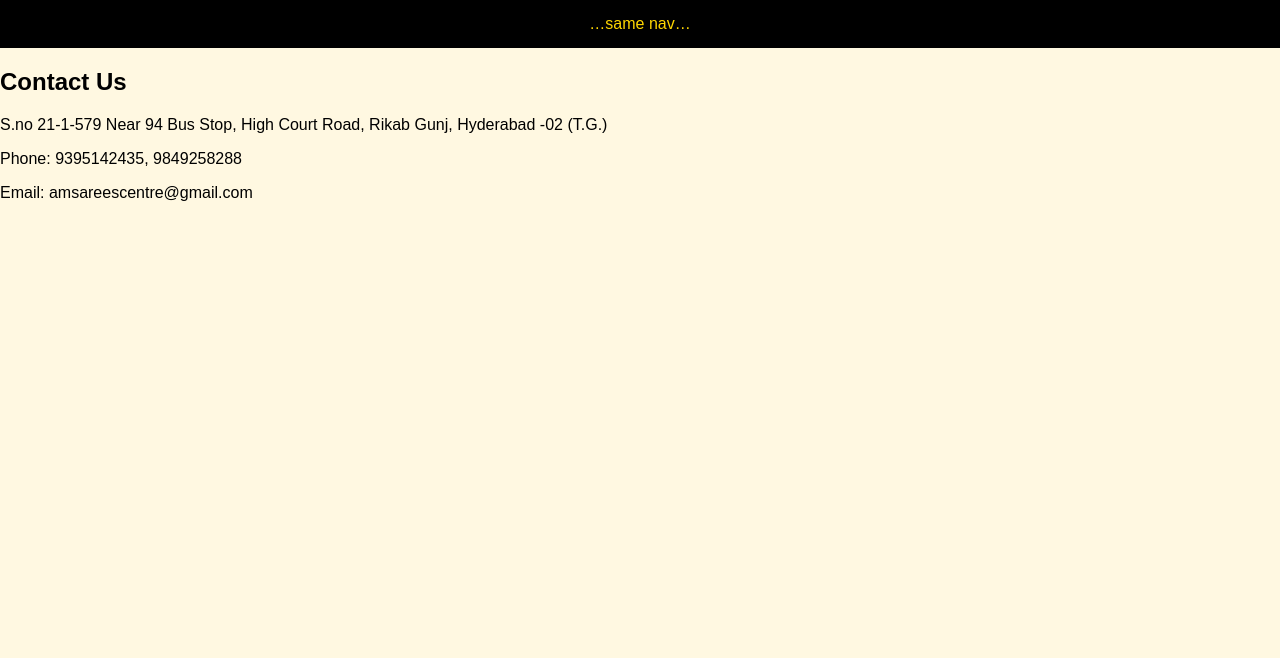
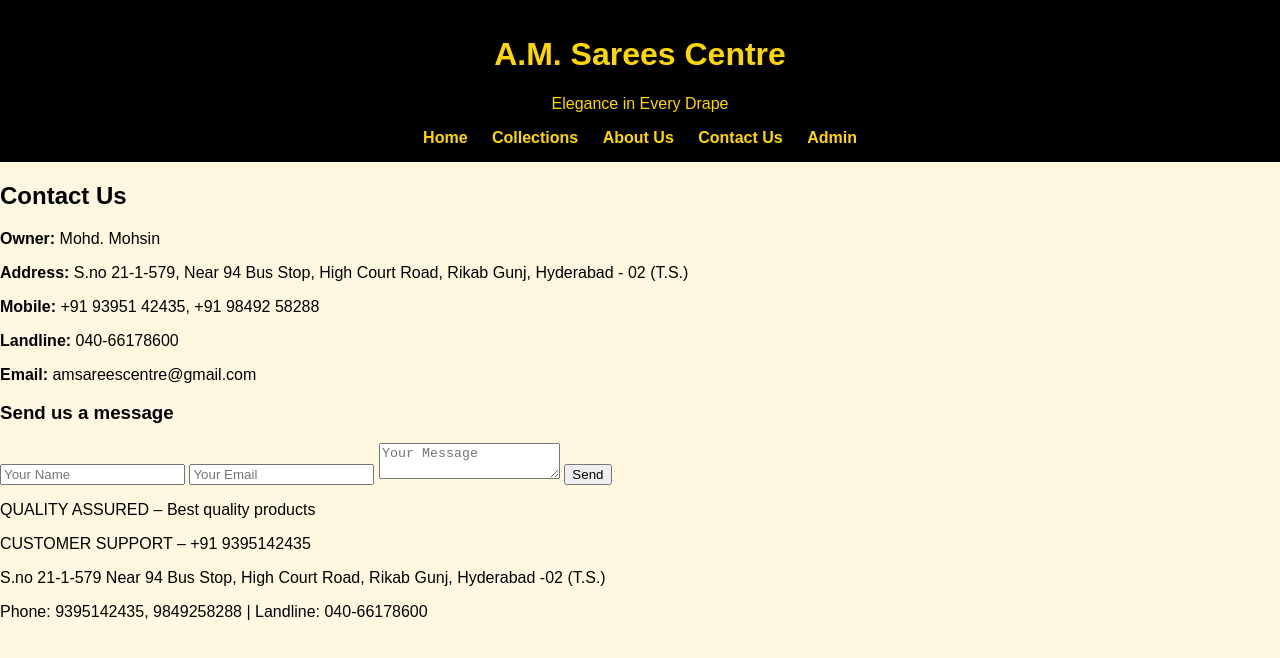
Before and after one commit to amsarees/amsarees-website, a plain HTML site: page docs/contact.html in a window 1280 px wide. Drawn offline with Linux system fonts and the light colour scheme.

Commit message:
Update contact.html

```diff
--- a/docs/contact.html
+++ b/docs/contact.html
@@ -6,10 +6,43 @@
   <link rel="stylesheet" href="style.css">
 </head>
 <body>
-  <header>…same nav…</header>
-  <h2>Contact Us</h2>
-  <p>S.no 21-1-579 Near 94 Bus Stop, High Court Road, Rikab Gunj, Hyderabad -02 (T.G.)</p>
-  <p>Phone: 9395142435, 9849258288</p>
-  <p>Email: amsareescentre@gmail.com</p>
+  <!-- Header -->
+  <header>
+    <h1>A.M. Sarees Centre</h1>
+    <p>Elegance in Every Drape</p>
+    <nav>
+      <a href="index.html">Home</a>
+      <a href="collections.html">Collections</a>
+      <a href="about.html">About Us</a>
+      <a href="contact.html">Contact Us</a>
+      <a href="admin.html">Admin</a>
+    </nav>
+  </header>
+
+  <!-- Contact Us Content -->
+  <section class="contact">
+    <h2>Contact Us</h2>
+    <p><strong>Owner:</strong> Mohd. Mohsin</p>
+    <p><strong>Address:</strong> S.no 21-1-579, Near 94 Bus Stop, High Court Road, Rikab Gunj, Hyderabad - 02 (T.S.)</p>
+    <p><strong>Mobile:</strong> +91 93951 42435, +91 98492 58288</p>
+    <p><strong>Landline:</strong> 040-66178600</p>
+    <p><strong>Email:</strong> amsareescentre@gmail.com</p>
+
+    <h3>Send us a message</h3>
+    <form>
+      <input type="text" placeholder="Your Name" required>
+      <input type="email" placeholder="Your Email" required>
+      <textarea placeholder="Your Message" required></textarea>
+      <button type="submit">Send</button>
+    </form>
+  </section>
+
+  <!-- Footer -->
+  <footer>
+    <p>QUALITY ASSURED – Best quality products</p>
+    <p>CUSTOMER SUPPORT – +91 9395142435</p>
+    <p>S.no 21-1-579 Near 94 Bus Stop, High Court Road, Rikab Gunj, Hyderabad -02 (T.S.)</p>
+    <p>Phone: 9395142435, 9849258288 | Landline: 040-66178600</p>
+  </footer>
 </body>
 </html>
```
